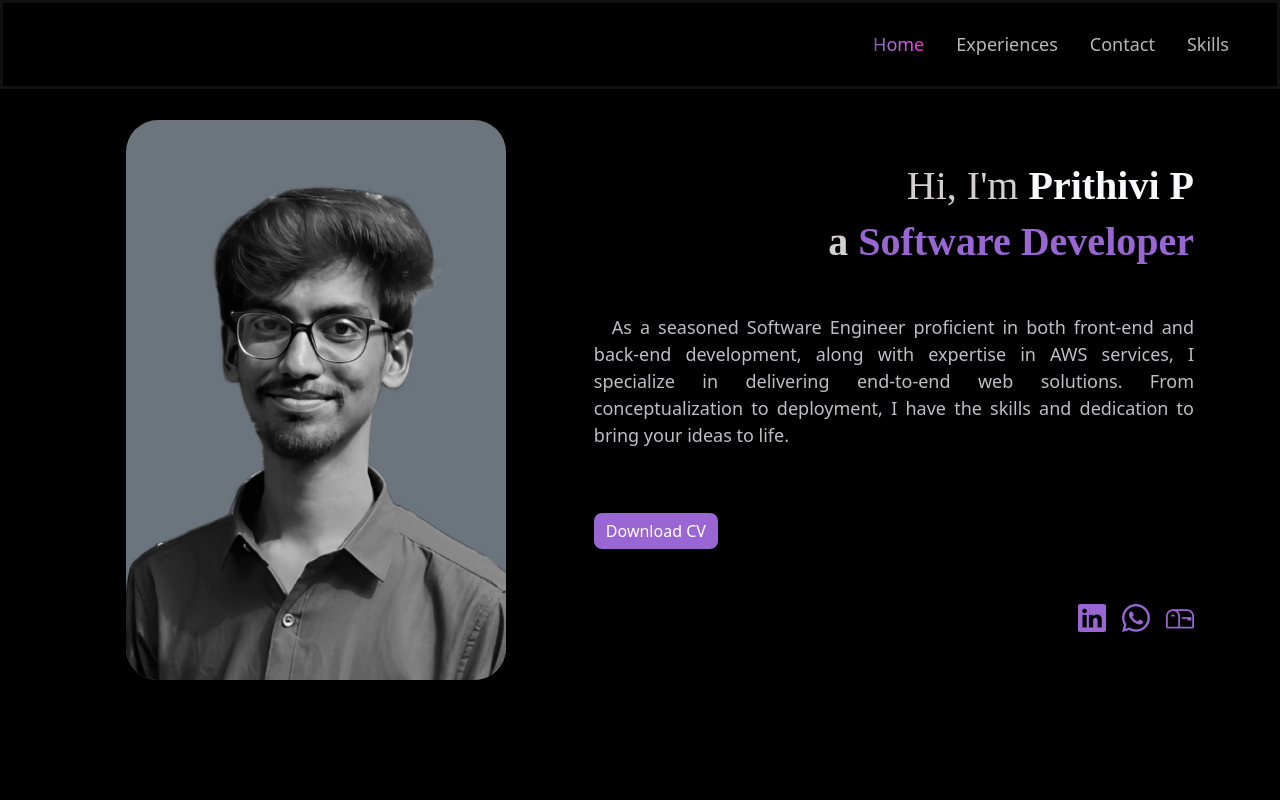
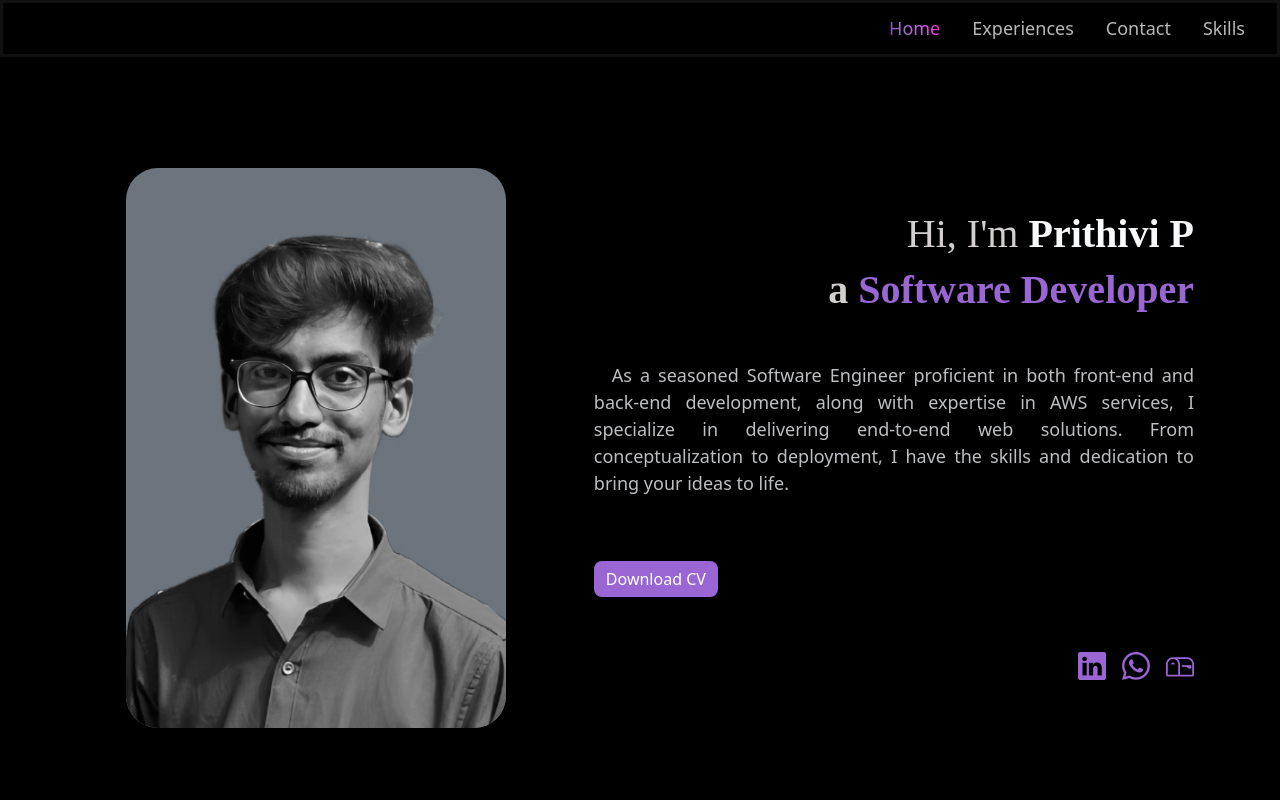
Before and after one commit to Prithivi36/Portfolio, a React (Vite) app in the folder Portfolio/: page / in a window 1280 px wide. Shown: the top 800 px of the page. Built offline with nearby package versions, Linux system fonts and the light colour scheme; a web font is replaced by a local one.

Commit message:
Navbar background fix

```diff
--- a/Portfolio/package.json
+++ b/Portfolio/package.json
@@ -24,6 +24,6 @@
     "eslint-plugin-react": "^7.34.1",
     "eslint-plugin-react-hooks": "^4.6.0",
     "eslint-plugin-react-refresh": "^0.4.6",
-    "vite": "^5.2.0"
+    "vite": "^5.4.1"
   }
 }
--- a/Portfolio/src/Home/Home.jsx
+++ b/Portfolio/src/Home/Home.jsx
@@ -1,11 +1,9 @@
-import Snowfall from 'react-snowfall';
-import Info from './Info';
 import Image from './Image';
 
 function Home() {
   return (
     <>
-    <div style={{ minHeight: '100vh' }} className="d-md-flex justify-content-lg-between container-lg gap-5 justify-content-around p-2  align-items-center py-5 bg-none d-block">
+    <div style={{ minHeight: '100vh' }} className="d-md-flex mt-5 justify-content-lg-between container-lg gap-5 justify-content-around p-2  align-items-center py-5 bg-none d-block">
       <div className="text-start d-flex">
         <Image />
         <div style={{position: "relative"}} className="p-3">
--- a/Portfolio/src/Navbar.jsx
+++ b/Portfolio/src/Navbar.jsx
@@ -13,7 +13,7 @@ function Navbar() {
 
   return (
     <>
-        <div className='bg-none d-flex align-items-center justify-content-end p-4 navigation'>
+        <div className='bg-black d-flex align-items-center justify-content-end p-2 navigation'>
             <button onClick={()=>setSideBar(!sideBar)} className="btn d-block d-md-none ">
                 <i className="bi bi-list text-indigo  fw-bolder"></i>
             </button>
```
Also changed, not shown: 1 other file (tests, documents, lock files or other folders).
